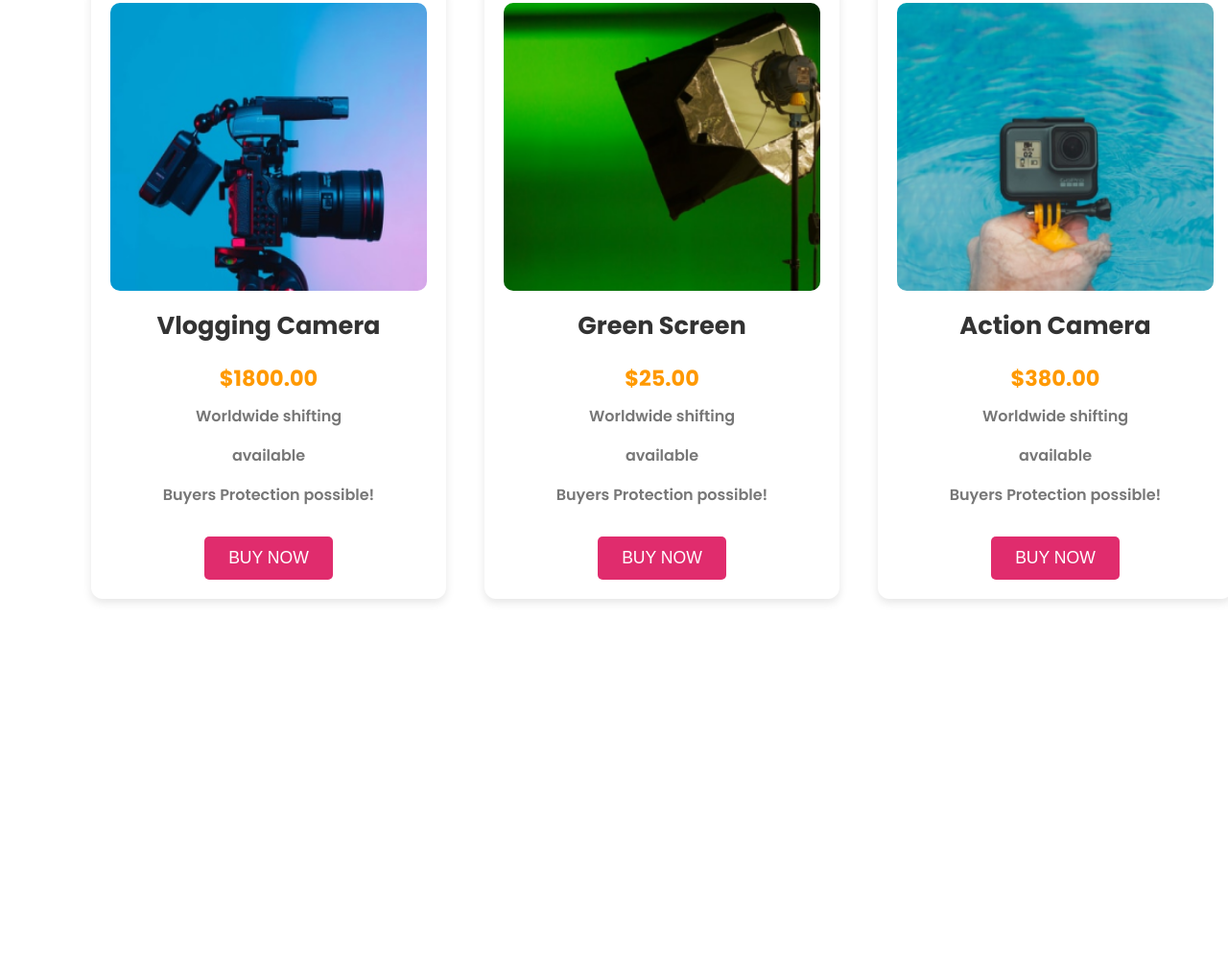
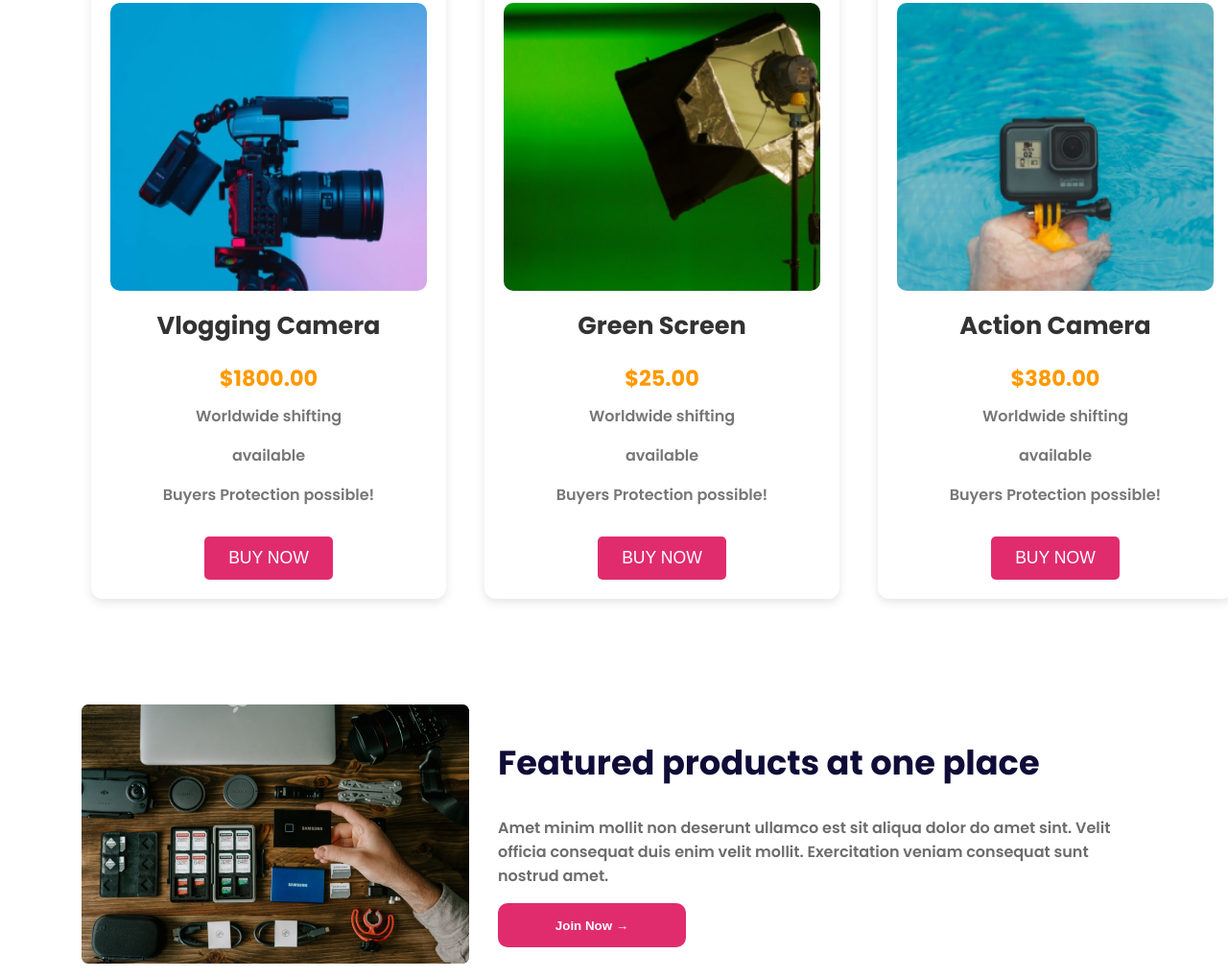
Before and after one commit to JobayerProdhan/influencer-websites, a plain HTML site: page index.html in a window 1280 px wide. Shown: the part 2200-3219 px from the top of the page at 96% size. Before the commit the page ends 2842 px from the top, so only its background shows below. Drawn offline with Linux system fonts and the light colour scheme.

Commit message:
join now added

```diff
--- a/index.html
+++ b/index.html
@@ -139,6 +139,19 @@
 
 
         </section>
+
+       <section class="join-now">
+          <div class="join-now-img">
+            <img src="images/gear.png" alt="">
+          </div>
+          <div class="join-now-text">
+            <h2>Featured products at one place</h2>
+            <p>Amet minim mollit non deserunt ullamco est sit aliqua dolor do amet sint. Velit officia consequat duis enim velit mollit. Exercitation veniam consequat sunt nostrud amet.</p>
+            <button class="join-now-btn">
+                Join Now &#8594
+            </button>
+          </div>
+       </section>
     </main>
     <footer>
 
--- a/styles/style.css
+++ b/styles/style.css
@@ -169,7 +169,44 @@ ul>li a:hover{
     color: #E02C6D;
 }
 
+/* join now styles  */
+.join-now{
+    display: flex;
+    gap: 30px;
+    margin-top: 100px;
+    text-align: left;
+    align-items: center;
+}
 
+.join-now-text{
+    /* margin-top: 10px; */
+    padding-bottom: 20px;
+}
+
+.join-now-text h2{
+    color:#0f0c38 ;
+    font-size: 2.2rem;
+}
+.join-now-text p{
+    color: #6C6C6C;
+}
+.join-now-btn{
+    background-color: #E02C6D;
+    border: none;
+    border-radius: 10px;
+    color: white;
+    width: 12.25rem;
+    height: 2.9rem;
+    font-weight: bold;
+    transition: background .3s ease;
+}
+
+.join-now-btn:hover{
+    background-color: white;
+    color: #E02C6D;
+    border: 1px solid #E02C6D;
+    transform: scale(1.05);
+}
 
 
 
@@ -207,6 +244,9 @@ ul>li a:hover{
         padding: 0px;
     }
     nav{
+        flex-direction: column;
+    }
+    nav>ul{
         flex-direction: column;
     }
     .banner{
@@ -261,4 +301,11 @@ ul>li a:hover{
     .card img{
         width: calc(100% - 30px);
     }
+
+    .join-now{
+        flex-direction: column-reverse;
+    }
+    .join-now-text{
+        text-align: center;
+    }
 }
```
